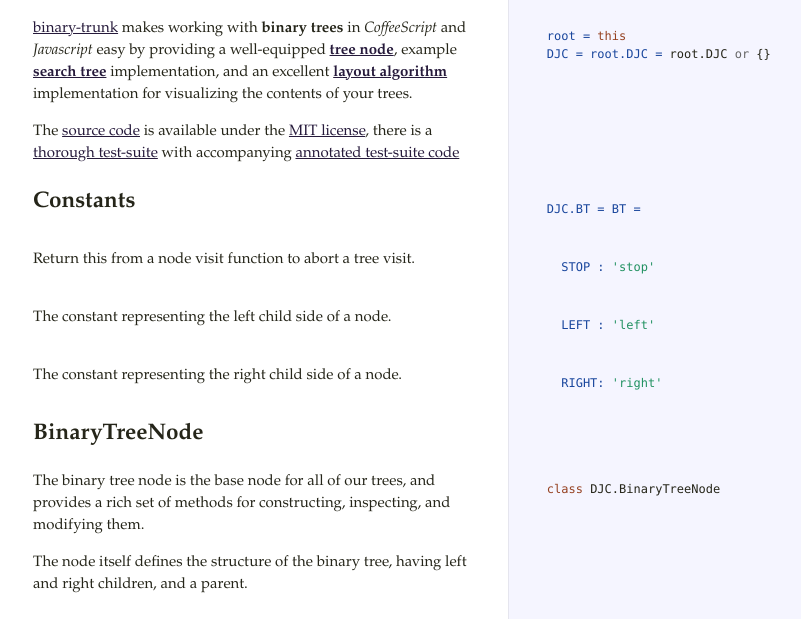
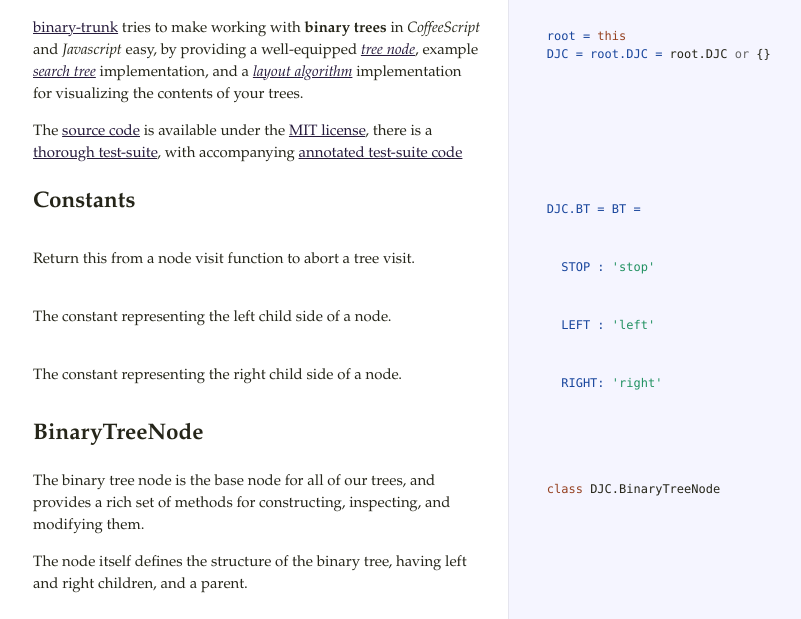
Before and after one commit to justindujardin/binary-trunk, a website: page index.html in a window 1280 px wide. Shown: the part 102-721 px from the top of the page, without its empty margins (17-818 px from the left). Drawn offline with Linux system fonts and the light colour scheme.

Commit message:
Update docs

```diff
--- a/index.html
+++ b/index.html
@@ -1,12 +1,12 @@
 <!DOCTYPE html>  <html> <head>   <title>binary-trunk.coffee</title>   <meta http-equiv="content-type" content="text/html; charset=UTF-8">   <meta name="viewport" content="width=device-width, target-densitydpi=160dpi, initial-scale=1.0; maximum-scale=1.0; user-scalable=0;">   <link rel="stylesheet" media="all" href="docco.css" /> </head> <body>   <div id="container">     <div id="background"></div>          <ul class="sections">           <li id="title">             <span class="annotation">                 <h1>binary-trunk.coffee</h1>             </span>         </li>                              <li id="section-1">             <span class="annotation">               <div class="pilwrap">                 <a class="pilcrow" href="#section-1">&#182;</a>               </div>                                        </span>                      </li>                              <li id="section-2">             <span class="annotation">               <div class="pilwrap">                 <a class="pilcrow" href="#section-2">&#182;</a>               </div>
 
-<p><a href="./index.html">binary-trunk</a> makes working with <strong>binary trees</strong> in <em>CoffeeScript</em> and
-<em>Javascript</em> easy by providing a well-equipped <strong><a href="#BinaryTreeNode">tree node</a></strong>, example
-<strong><a href="#BinarySearchTree">search tree</a></strong> implementation, and an excellent <strong><a href="#BinaryTreeTidier">layout algorithm</a></strong>
+<p><a href="./index.html">binary-trunk</a> tries to make working with <strong>binary trees</strong> in <em>CoffeeScript</em> and
+<em>Javascript</em> easy, by providing a well-equipped <em><a href="#BinaryTreeNode">tree node</a></em>, example
+<em><a href="#BinarySearchTree">search tree</a></em> implementation, and a <em><a href="#BinaryTreeTidier">layout algorithm</a></em>
 implementation for visualizing the contents of your trees.</p>
 
 <p>The <a href="https://github.com/justindujardin/binary-trunk">source code</a> is available under the <a href="https://github.com/justindujardin/binary-trunk/blob/master/LICENSE">MIT license</a>, there is
-a <a href="./tests.html">thorough test-suite</a> with accompanying <a href="./binary-trunk.test.html">annotated test-suite code</a></p>
+a <a href="./tests.html">thorough test-suite</a>, with accompanying <a href="./binary-trunk.test.html">annotated test-suite code</a></p>
 
              </span>                          <span class="content"><div class="highlight"><pre><span class="nv">root = </span><span class="k">this</span>
 <span class="nv">DJC = root.DJC = </span><span class="nx">root</span><span class="p">.</span><span class="nx">DJC</span> <span class="o">or</span> <span class="p">{}</span></pre></div></span>                      </li>                              <li id="section-3">             <span class="annotation">               <div class="pilwrap">                 <a class="pilcrow" href="#section-3">&#182;</a>               </div>
```
